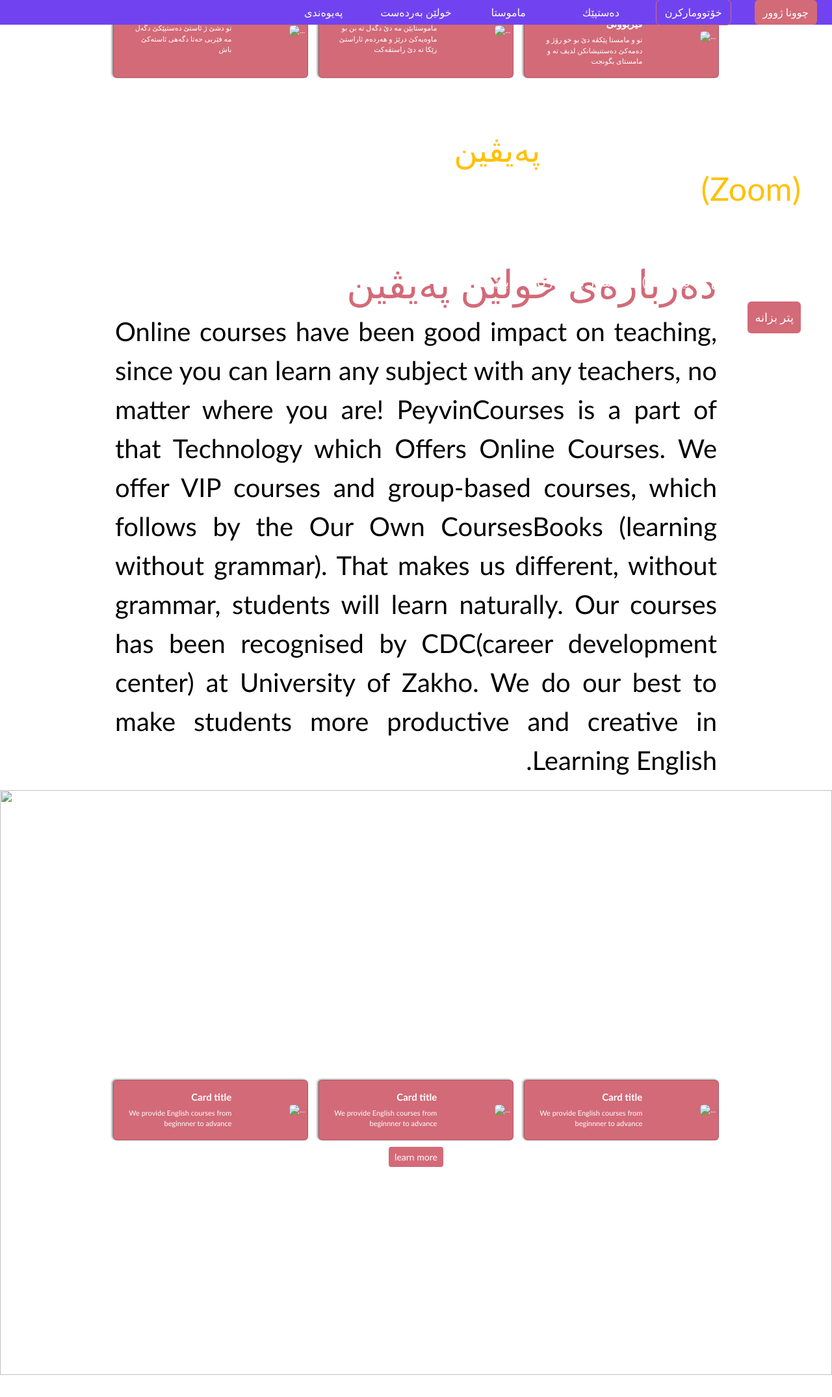
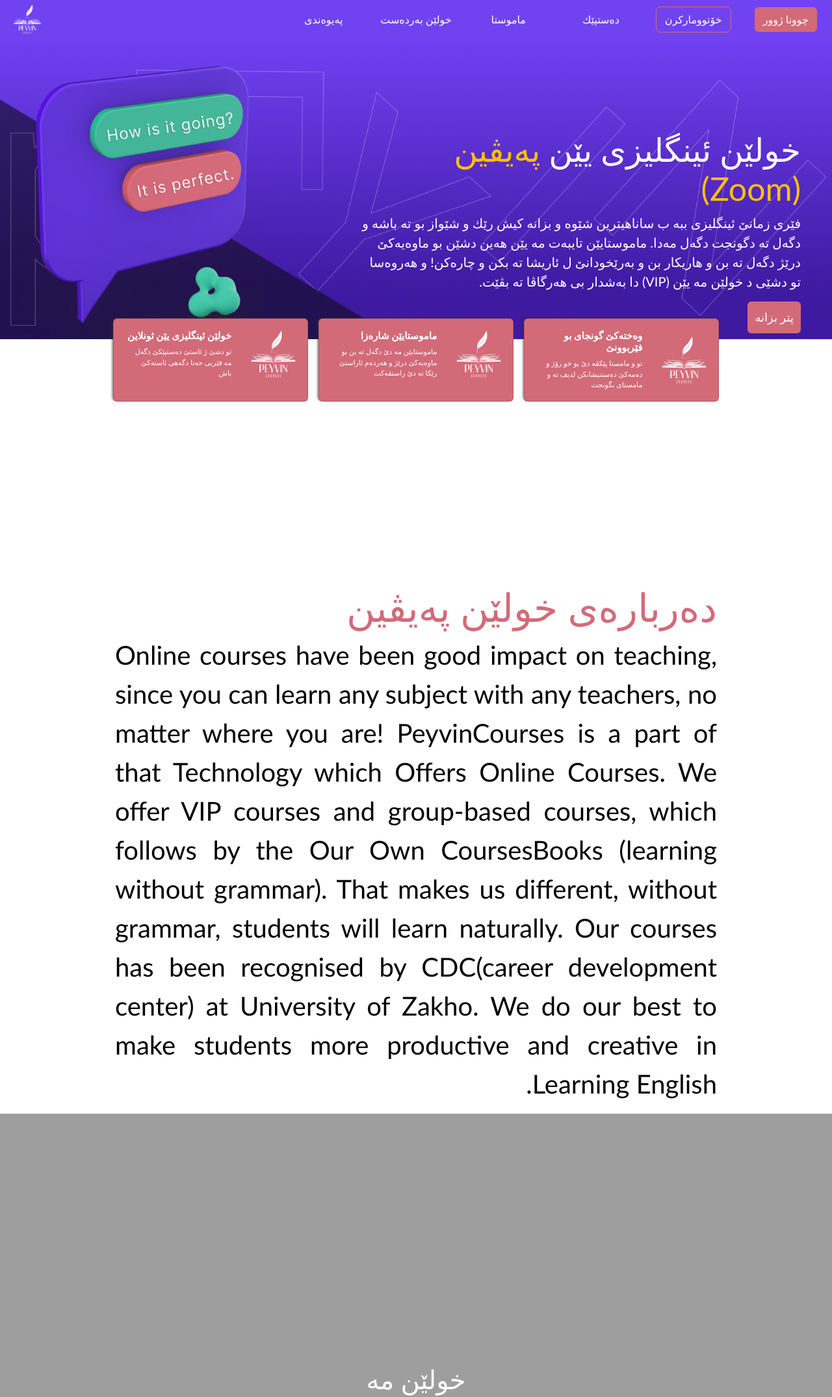
Before and after one commit to ahmadshereef1996/peyvin, a plain HTML site: page index.html in a window 1280 px wide. Shown: the top 2150 px of the page at 65% size. Drawn offline with nearby package versions, Linux system fonts and the light colour scheme; the site is published under a folder, as on GitHub Pages, so addresses that start at the root find nothing.

Commit message:
img src fixed

```diff
--- a/bootstraptutorial/index.html
+++ b/index.html
@@ -21,11 +21,11 @@
 
 <body>
 <!-- navbar -->
-    <div class="thewholenav  container-fluid fixed-top">
+    <div class="thewholenav nnnnnnnnnne container-fluid fixed-top">
         <div class=" row  justify-content-center align-items-center">
           <div class="col-4 text-start ">
             <div class="col  ">
-                <img class="img" src="/bootstraptutorial/4.png" alt="">
+                <img class="img" src="4.png" alt="">
               </div>
           </div>
           <div class="col ">
@@ -72,7 +72,7 @@
                         <div class="offcanvas-header">
                           <h5 class="offcanvas-title" id="offcanvasDarkNavbarLabel">
                             <div class="col">
-                                <img class="img" src="/bootstraptutorial/4.png" alt="">
+                                <img class="img" src="4.png" alt="">
                               </div>
                           </h5>
                           <button type="button" class="btn-close btn-close-white" data-bs-dismiss="offcanvas" aria-label="Close"></button>
@@ -121,8 +121,8 @@
 </div>
 <!-- showcase -->
 <div>
-  <img src="/bootstraptutorial/backgroundhome.png" class="card-img d-none d-lg-block " alt="...">
-  <img src="/bootstraptutorial/ipad.png" class="card-img  d-md-block d-lg-none" alt="">
+  <img src="backgroundhome.png" class="card-img d-none d-lg-block " alt="...">
+  <img src="ipad.png" class="card-img  d-md-block d-lg-none" alt="">
   <div class="below_navbar_text p-5 card-img-overlay container-fluid ">
     <div class="row justify-content-center  justify-content-lg-end">
         <div class="col-8 col-sm-7 col-md-8  col-lg-7 text-center text-lg-end">
@@ -160,7 +160,7 @@
 
 
       <div class="col-4">
-        <img src="/bootstraptutorial/4.png" class="image_icon_1 img-fluid rounded-start" alt="...">
+        <img src="4.png" class="image_icon_1 img-fluid rounded-start" alt="...">
       </div>
 
 
@@ -179,7 +179,7 @@
         </div>
 
         <div class="col-4">
-          <img src="/bootstraptutorial/4.png" class="img-fluid rounded-start" alt="...">
+          <img src="4.png" class="img-fluid rounded-start" alt="...">
         </div>
 
       </div>
@@ -199,7 +199,7 @@
         </div>
 
         <div class="col-4">
-          <img src="/bootstraptutorial/4.png" class="img-fluid rounded-start" alt="...">
+          <img src="4.png" class="img-fluid rounded-start" alt="...">
         </div>
 
     </div>
@@ -229,8 +229,8 @@
   </div>
 </div>
 <!-- background_body_boxes_and_btn -->
-<img class="img_background_body d-none d-lg-block" src="/bootstraptutorial/bodybackground.png" alt="">
-<img class="img_background_body_mobile d-md-block d-lg-none" src="/bootstraptutorial/bodybackgroundmobile.png" alt="">
+<img class="img_background_body d-none d-lg-block" src="bodybackground.png" alt="">
+<img class="img_background_body_mobile d-md-block d-lg-none" src="bodybackgroundmobile.png" alt="">
 <div>
   <div class="text-center title_above_boxes_body">
     <h1 class="">
@@ -268,7 +268,7 @@
 
 
         <div class="col-4">
-          <img src="/bootstraptutorial/4.png" class="image_icon_1 img-fluid rounded-start" alt="...">
+          <img src="4.png" class="image_icon_1 img-fluid rounded-start" alt="...">
         </div>
 
 
@@ -288,7 +288,7 @@
           </div>
 
           <div class="col-4">
-            <img src="/bootstraptutorial/4.png" class="img-fluid rounded-start" alt="...">
+            <img src="4.png" class="img-fluid rounded-start" alt="...">
           </div>
 
         </div>
@@ -309,7 +309,7 @@
           </div>
 
           <div class="col-4">
-            <img src="/bootstraptutorial/4.png" class="img-fluid rounded-start" alt="...">
+            <img src="4.png" class="img-fluid rounded-start" alt="...">
           </div>
 
       </div>
@@ -367,7 +367,7 @@
 </div>
 <!-- footer -->
 <div class="fluid text-center">
-  <img class="logo_footer img-fluid" src="/bootstraptutorial/4.png" alt="">
+  <img class="logo_footer img-fluid" src="4.png" alt="">
   <div class="title_footer text-dark fw-bold mb-3">
     بو پتر پێزانینان پەیوەندیێ ب مە بکە
   </div>
```
Also changed, not shown: 4.png (renamed from bootstraptutorial/4.png), background_body_boxes_and_btn.css (renamed from bootstraptutorial/background_body_boxes_and_btn.css), backgroundhome.png (renamed from bootstraptutorial/backgroundhome.png), below navbar and button.css (renamed from bootstraptutorial/below navbar and button.css), below_background_boxes.css (renamed from bootstraptutorial/below_background_boxes.css), below_body_background_boxes.css (renamed from bootstraptutorial/below_body_background_boxes.css), below_boxes_paragraph.css (renamed from bootstraptutorial/below_boxes_paragraph.css), bodybackgroundmobile.png (renamed from bootstraptutorial/bodybackgroundmobile.png), footer.css (renamed from bootstraptutorial/footer.css), general.css (renamed from bootstraptutorial/general.css), ipad.png (renamed from bootstraptutorial/ipad.png), menu_contents.css (renamed from bootstraptutorial/menu_contents.css), mobile.png (renamed from bootstraptutorial/mobile.png), navbar_buttons.css (renamed from bootstraptutorial/navbar_buttons.css), 3 more files, 2 other files.
